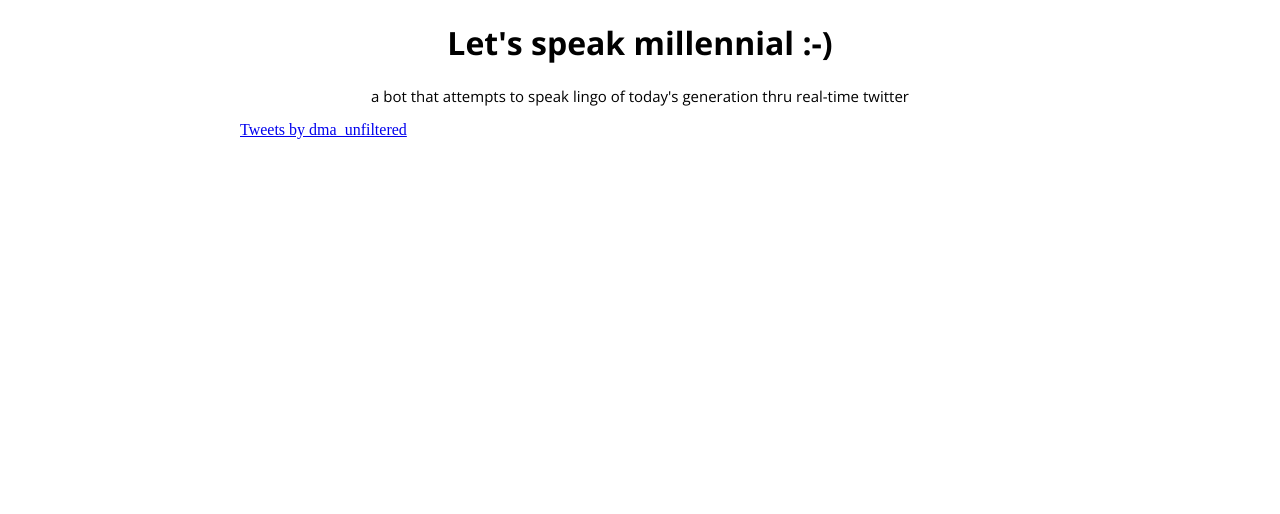
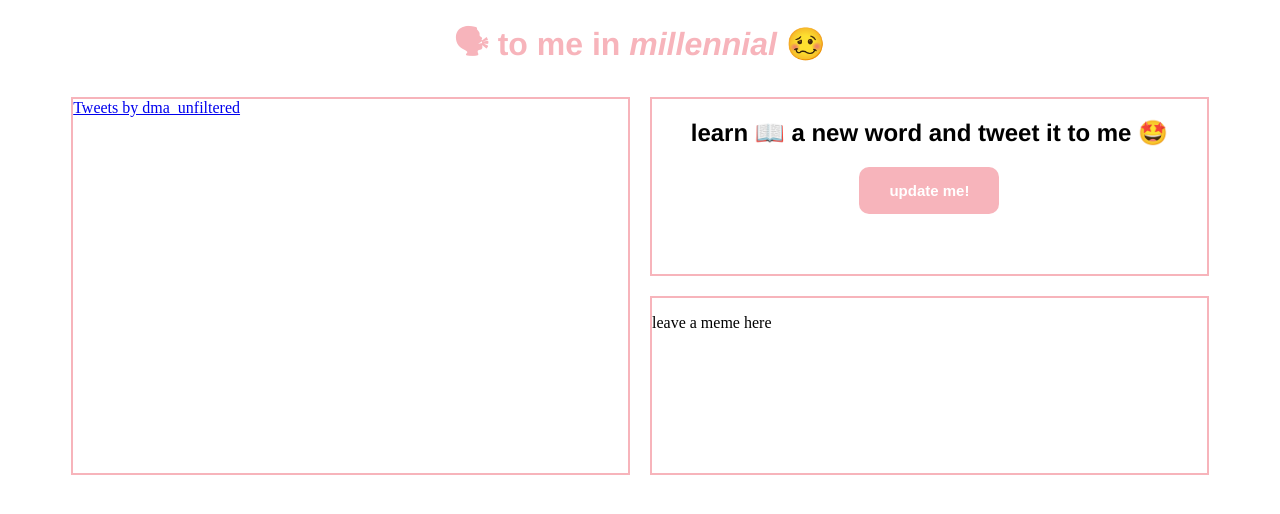
Before and after one commit to michelle-dinh/unfiltered, a plain HTML site: page index.html in a window 1280 px wide. Drawn offline with nearby package versions, Linux system fonts and the light colour scheme.

Commit message:
updated now

```diff
--- a/index.html
+++ b/index.html
@@ -1,19 +1,43 @@
 <!DOCTYPE html>
 <html lang="en">
+
 <head>
+<!-- Referenced Random Word Generator CodePen by Pete Hearne
+https://codepen.io/justpete/pen/ogNBPp -->
+
 	<meta charset="UTF-8">
-	<title>Unfiltered</title>
-	<link rel="stylesheet" href="style.css">
-	<!-- Google Fonts -->
-	<link href="https://fonts.googleapis.com/css?family=Open+Sans:300,300i,400,400i,600,600i,700,700i,800,800i&display=swap" rel="stylesheet">
-	<!-- Auto Refresh -->
-	<meta http-equiv="refresh" content="120;url=index.html">
+	<title>Urban Dictionary Random Word Generator</title>
+	<link rel="stylesheet" type="text/css" href="style.css">
+	<script src="ud.js"></script>
+	<meta name="viewport" content="width=device-width, initial-scale=1">
+
+	<!-- <meta http-equiv="refresh" content="30; url=index.html"> -->
+
 </head>
+
 <body>
-	<div class="container">
-		<h1>Let's speak millennial :-)</h1>
-		<p>a bot that attempts to speak lingo of today's generation thru real-time twitter</p>
-		<a class="twitter-timeline" data-width="800" data-height="800" data-link-color="#E81C4F" href="https://twitter.com/dma_unfiltered?ref_src=twsrc%5Etfw">Tweets by dma_unfiltered</a> <script async src="https://platform.twitter.com/widgets.js" charset="utf-8"></script>
+<h1>🗣 to me in <i>millennial</i> 🥴</h1>
+<div class="container-gen">
+	<!-- <h1>🗣 to me in <i>millennial</i> 🥴</h1> -->
+	<div class="sub-section">
+		<h2>learn 📖 a new word and tweet it to me 🤩</h2>
+		<div id="button">
+			<button onclick="urbanTerm()">update me!</button>
+		</div>
+		<p id="ud-term"></p>
 	</div>
+
+	<div class="tweets">
+		<a class="twitter-timeline" data-height="1000" data-theme="light" data-link-color="#F7B4BB" href="https://twitter.com/dma_unfiltered?ref_src=twsrc%5Etfw">Tweets by dma_unfiltered</a> <script async src="https://platform.twitter.com/widgets.js" charset="utf-8"></script>
+	</div>
+
+	<div class="meme">
+		<p> leave a meme here</p>
+	</div>
+
+</div>
+
+
+
 </body>
 </html>
--- a/style.css
+++ b/style.css
@@ -1,22 +1,99 @@
-
-body {
-	margin: 0;
+h1 {
+	text-align: center;
+	color: #F7B4BB;
+	font-family: "Helvetica Neue", sans-serif;
 }
 
-h1 {
-	font-family: 'Open Sans', sans-serif;
-	font-weight: 700;
+h2 {
 	text-align: center;
-}
-p {
-  	font-family: 'Open Sans', sans-serif;
-	font-weight: 300;
-	font-size: 15px;
-	text-align: center;
+	color: #000;
+	font-family: "Helvetica Neue", sans-serif;
 
 }
 
-.container {
+h6 {
+	font-size: 20px;
+	font-family: "Helvetica Neue", sans-serif;
+	font-weight: 300;
+}
+
+#wordbox {
+    /*opacity: 0;*/
+    margin: 30px auto 0;
+    display: block;
+    width: 300px;
+    height: 40px;
+    font-size: 30px;
+    text-align: center;
+    background: #fff;
+    transition: 1s linear;
+}
+
+#definition {
+    /*opacity: 0;*/
+    margin: 30px auto 0;
+    display: block;
+    width: 300px;
+    height: 40px;
+    font-size: 15px;
+    text-align: center;
+    background: #fff;
+    transition: 1s linear;
+}
+
+button {
+  	background: #F7B4BB;
+    border: 0;
+    color: #fff;
+    font-size: 15px;
+    padding: 1em 2em;
+    cursor: pointer;
+    margin: 0 auto 60px;
+    display: block;
+    text-align: center;
+    border-radius: 10px;
+    font-weight: bold;
+}
+
+.container-gen {
+	grid-gap: 20px;
 	margin: 0 auto;
-	width: 800px;
+	padding: 0;
+	width: 90%;
+	display: grid;
+	grid-template-columns: 1fr 1fr;
+	grid-template-rows: 1fr 1fr;
+	grid-template-areas: "left right"
+						 "left right2";
+						 justify-content: center;
+      align-content: start;
+
 }
+
+.sub-section {
+	padding: 0;
+	text-align: center;
+	border: 2px solid #F7B4BB;
+	grid-area: right;
+	/*justify-content: center;*/
+}
+
+.tweets {
+	grid-area: left;
+	border: 2px solid #F7B4BB;
+}
+
+#ud-term {
+	margin: 0 auto;
+	width: 80%;
+	color: #000;
+	font-family: "Helvetica Neue", sans-serif;
+	font-weight: 300;
+	font-size: 40px;
+	line-height: 10px;
+}
+
+.meme {
+	grid-area: right2;
+	border: 2px solid #F7B4BB;
+}
--- /dev/null
+++ b/ud.js
@@ -0,0 +1,85 @@
+//referenced Ralph Phillips' YT Tutorial: Use Javascript to Display Random Trivia on Click
+// https://www.youtube.com/watch?v=PhKQFUJuArs&t=37s
+
+
+// 'use strict'
+
+// const ud = require('urban-dictionary')
+
+
+// ud.random((error, result) => {
+//   if (error) {
+//     console.error(error.message)
+//   } else {
+//     console.log(result.word)
+//     console.log(result.definition)
+//     // console.log(result.example)
+//     var word = result.word;
+//   	console.log(word + ' [the word fuckin works]');
+//   	// document.getElementById('ud-term').innerHTML = word;
+// }
+
+// })
+
+
+var term = []
+term[0] = "<b><center>tea</center></b>" + "<br>" +
+"<h6>the best kind of gossip, typically shared between friends.</h6>" +
+"<h6>[Ex.] <i>ugh I've missed so much, what's the <b>tea</b> sis?</h6></i>" +
+"<h6>entry by missmiaonfire</h6>";
+term[1] = "<b><center>shook</center></b>" + "<br>" +
+"<h6>shocked or surprised af. can't believe what you're seeing</h6>" +
+"<h6>[Ex.] <i>Girrrrl look at my highlighter</i> <br><br><br><br> BITCH I'M <i>SHOOK</i></h6>" +
+"<h6>entry by __kolster</h6>";
+;
+// term[2] = "oof";
+// term[3] = "salty";
+// term[4] = "woke";
+// term[5] = "mood";
+// term[6] = "bye felicia";
+// term[7] = "receipts";
+// term[8] = "beat";
+// term[9] = "no cap";
+// term[10] = "swerve";
+// term[11] = "on fleek";
+// term[12] = "tbh";
+// term[13] = "slaps";
+// term[14] = "dead";
+// term[15] = "shade";
+// term[16] = "bae";
+// term[17] = "snatched";
+// term[18] = "basic";
+// term[19] = "yas";
+// term[20] = "G.O.A.T";
+// term[21] = "extra";
+// term[22] = "gucci";
+// term[23] = "keep it 100";
+// term[24] = "lit";
+// term[25] = "low key";
+// term[26] = "ratchet";
+// term[27] = "savage";
+// term[28] = "stan";
+// term[29] = "thirsty";
+// term[30] = "AF";
+// term[31] = "turnt";
+// term[32] = "twerk";
+// term[33] = "milk";
+// term[34] = "woke";
+// term[35] = "finsta";
+// term[36] = "simping";
+// term[37] = "roast";
+// term[38] = "high key";
+// term[39] = "feels";
+// term[40] = "goals";
+// term[41] = "5 AM";
+// term[42] = "aight"
+// term[43] = "and i oop"
+// term[44] = "vsco girl"
+// term[45] = "FOMO"
+// term[46] = "FOMO"
+
+
+function urbanTerm() {
+	var randomTerm = Math.floor(Math.random()*(term.length));
+	 document.getElementById('ud-term').innerHTML = term[randomTerm];
+}
```
